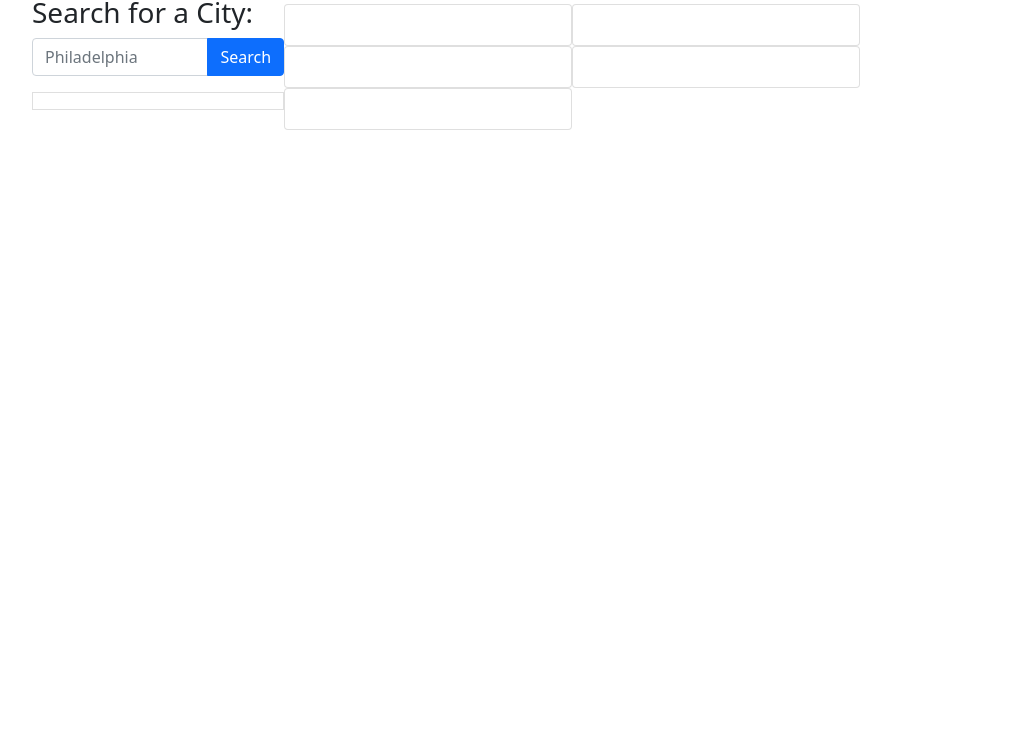
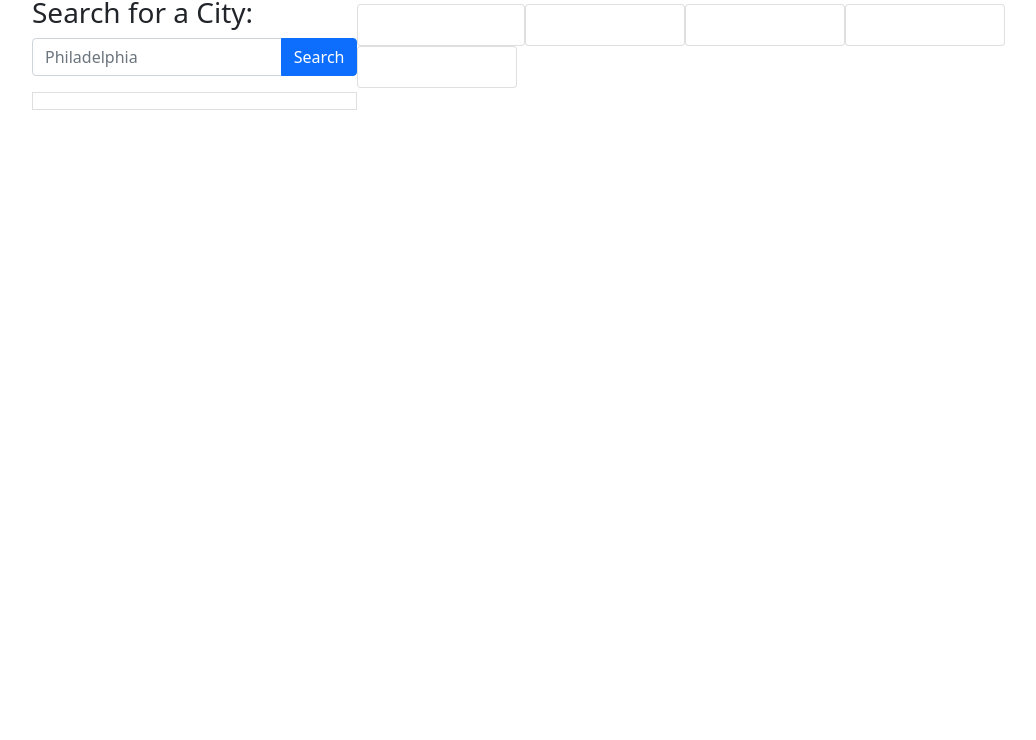
Before and after one commit to Keith-L-Watford/weather-checker, a plain HTML site: page index.html in a window 1280 px wide. Shown: the part 60-800 px from the top of the page, without its empty margins (50-1086 px from the left). Drawn offline with nearby package versions, Linux system fonts and the light colour scheme; no server answers.

Commit message:
adjusted the width of the cards and swapped out the word degrees for it's symbol

```diff
--- a/assets/js/script.js
+++ b/assets/js/script.js
@@ -56,7 +56,7 @@ fetch(queryURL)
             var humidityEl = document.querySelector("#city-humidity");
 
             citySearchedEl.textContent = userCity + " (" + today + ")"
-            tempEl.textContent = "Temp: " + tempFahrenheit + " degrees";
+            tempEl.textContent = "Temp: " + tempFahrenheit + "°";
             windEl.textContent = "Wind: " + windNum + " MPH"
             humidityEl.textContent = "Humidity: " + humidityNum + "%"
             uviEl.textContent = "UV Index: " + uviNum;
@@ -84,7 +84,7 @@ fetch(queryURL)
             var humidityElOne = document.querySelector("#city-humidity-1");
 
             dateElOne.textContent = "(" + todayPlusOne + ")"
-            tempElOne.textContent = "Temp: " + tempFahrenheitOne + " degrees";
+            tempElOne.textContent = "Temp: " + tempFahrenheitOne + "°";
             windElOne.textContent = "Wind: " + windNumOne + " MPH"
             humidityElOne.textContent = "Humidity: " + humidityNumOne + "%"
             uviElOne.textContent = "UV Index: " + uviNumOne;
--- a/index.html
+++ b/index.html
@@ -42,7 +42,7 @@
             </div>
             <div class="container">
                 <div class="row">
-                    <div class="card" style="width: 18rem;">
+                    <div class="card" style="width: 10.5rem;">
                         <div class="card-body">
                             <h5 class="card-title" id="today-1" class="date"></h5>
                             <div id="city-temp-1"></div>
@@ -52,7 +52,7 @@
                         </div>
                     </div>
 
-                    <div class="card" style="width: 18rem;">
+                    <div class="card" style="width: 10rem;">
                         <div class="card-body">
                             <h5 class="card-title" id="today-2" class="date"></h5>
                             <div id="city-temp-2"></div>
@@ -62,7 +62,7 @@
                         </div>
                     </div>
 
-                    <div class="card" style="width: 18rem;">
+                    <div class="card" style="width: 10rem;">
                         <div class="card-body">
                             <h5 class="card-title" id="today-3" class="date"></h5>
                             <div id="city-temp-3"></div>
@@ -72,7 +72,7 @@
                         </div>
                     </div>
 
-                    <div class="card" style="width: 18rem;">
+                    <div class="card" style="width: 10rem;">
                         <div class="card-body">
                             <h5 class="card-title" id="today-4" class="date"></h5>
                             <div id="city-temp-4"></div>
@@ -82,7 +82,7 @@
                         </div>
                     </div>
 
-                    <div class="card" style="width: 18rem;">
+                    <div class="card" style="width: 10rem;">
                         <div class="card-body">
                             <h5 class="card-title" id="today-5" class="date"></h5>
                             <div id="city-temp-5"></div>
```
